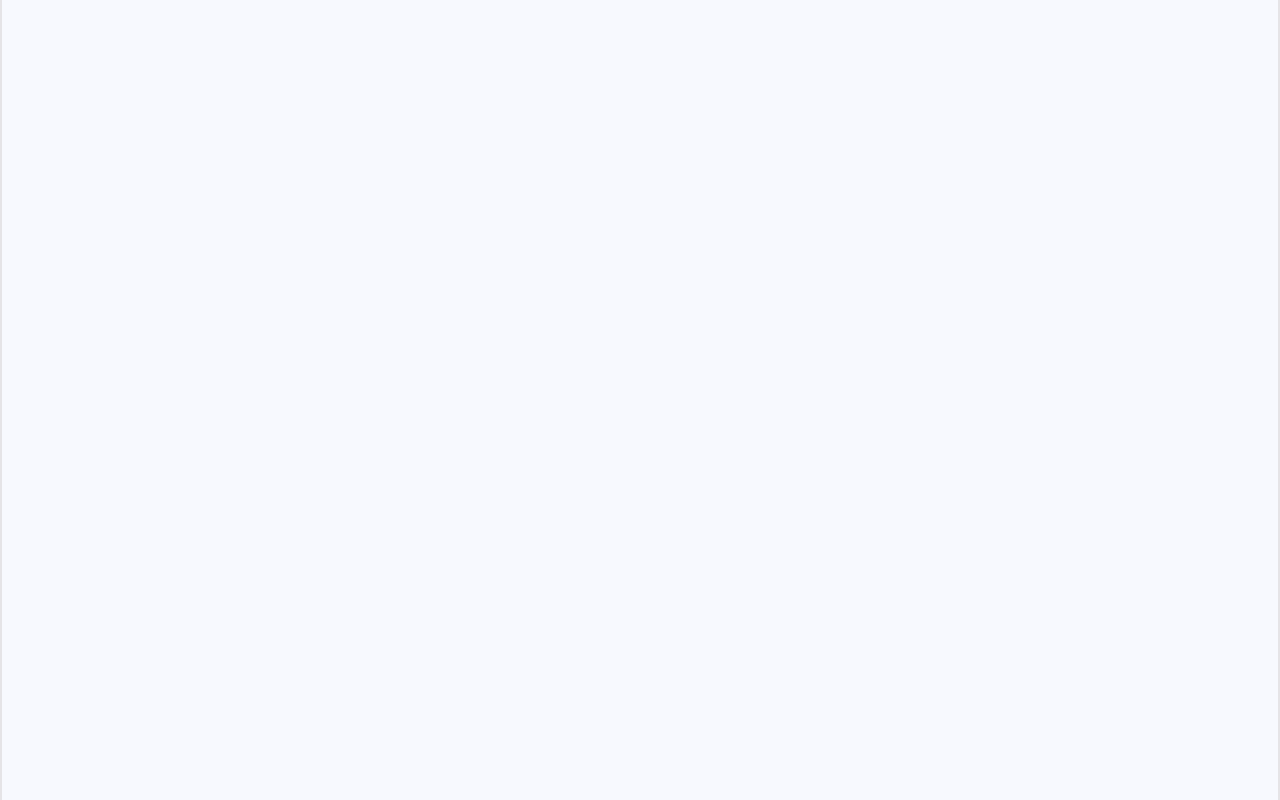
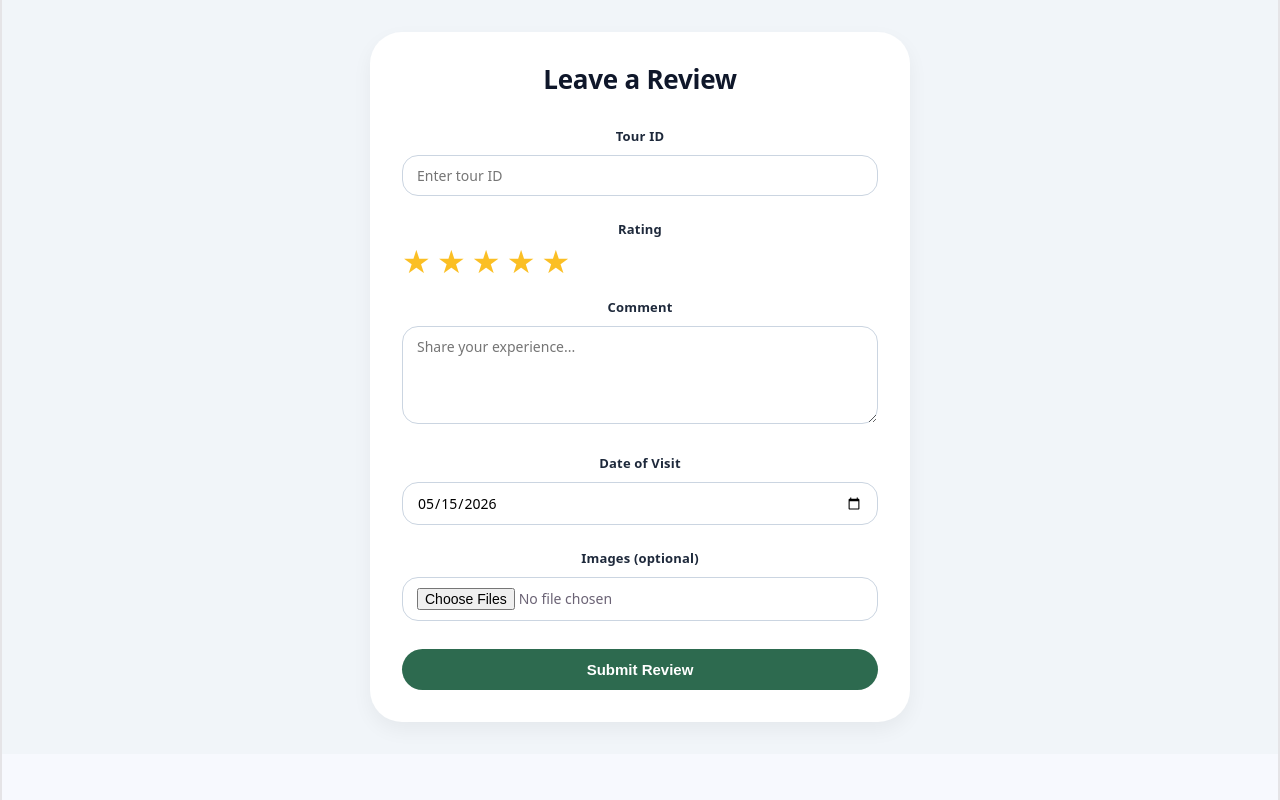
Before and after one commit to alim344/SOA_front, a Vue app in the folder soa-tour-frontend/: page /review in a window 1280 px wide. Before the commit this address had no page. Built offline with nearby package versions, Linux system fonts and the light colour scheme.

Commit message:
review tour

```diff
--- a/soa-tour-frontend/src/router/index.js
+++ b/soa-tour-frontend/src/router/index.js
@@ -5,6 +5,7 @@ import TouristHomeView from '../views/TouristHomeView.vue'
 import Login from '../views/Login.vue'
 import CreateTour from "../views/Guide/CreateTour.vue";
 import DraftTours from "../views/Guide/DraftTours.vue";
+import Review from "../views/Guide/Review.vue";
 
 const routes = [
   {
@@ -31,6 +32,11 @@ const routes = [
     path: '/draftTours',
     name: 'DraftTours',
     component: DraftTours
+  },
+  {
+    path: '/review',
+    name: 'Review',
+    component: Review
   }
 ]
 
--- /dev/null
+++ b/soa-tour-frontend/src/views/Guide/Review.vue
@@ -0,0 +1,410 @@
+<template>
+  <div class="review-wrapper">
+    <div class="review-container">
+      <h2 class="page-title">Leave a Review</h2>
+
+      <div class="form-group">
+        <label class="form-label">Tour ID</label>
+        <input
+            type="number"
+            v-model="tourId"
+            class="form-input"
+            placeholder="Enter tour ID"
+        />
+      </div>
+
+      <div class="form-group">
+        <label class="form-label">Rating</label>
+        <div class="rating-stars">
+          <span
+              v-for="star in 5"
+              :key="star"
+              @click="form.rating = star"
+              class="star"
+              :class="{ active: star <= form.rating }"
+          >
+            ★
+          </span>
+        </div>
+      </div>
+
+      <div class="form-group">
+        <label class="form-label">Comment</label>
+        <textarea
+            v-model="form.comment"
+            rows="4"
+            class="form-textarea"
+            placeholder="Share your experience..."
+        ></textarea>
+      </div>
+
+      <div class="form-group">
+        <label class="form-label">Date of Visit</label>
+        <input type="date" v-model="form.visitDate" class="form-input" />
+      </div>
+
+      <div class="form-group">
+        <label class="form-label">Images (optional)</label>
+        <input
+            type="file"
+            @change="handleImageUpload"
+            multiple
+            accept="image/*"
+            class="file-input"
+        />
+        <div class="image-preview" v-if="imageUrls.length">
+          <div v-for="(url, idx) in imageUrls" :key="idx" class="preview-img">
+            <img :src="url" />
+            <button type="button" @click="removeImage(idx)" class="remove-img">✖</button>
+          </div>
+        </div>
+      </div>
+
+      <button @click="submitReview" class="submit-btn" :disabled="submitting">
+        {{ submitting ? 'Submitting...' : 'Submit Review' }}
+      </button>
+
+      <div v-if="successMessage" class="success-message">{{ successMessage }}</div>
+      <div v-if="errorMessage" class="error-message">{{ errorMessage }}</div>
+
+      <div v-if="fetchedReviews.length > 0" class="reviews-section">
+        <h3 class="section-title">Reviews ({{ fetchedReviews.length }})</h3>
+        <div v-for="review in fetchedReviews" :key="review.id" class="review-item">
+          <div class="review-header">
+            <strong class="reviewer-name">{{ review.touristName }} {{ review.touristSurname }}</strong>
+            <div class="review-rating">{{ '★'.repeat(review.rating) }}{{ '☆'.repeat(5 - review.rating) }}</div>
+          </div>
+          <div class="review-field">
+            <span class="field-label">Comment:</span>
+            <span class="field-value">{{ review.comment }}</span>
+          </div>
+          <div class="review-field">
+            <span class="field-label">Visit Date:</span>
+            <span class="field-value">{{ formatDate(review.visitDate) }}</span>
+          </div>
+          <div class="review-field" v-if="review.commentDate">
+            <span class="field-label">Posted:</span>
+            <span class="field-value">{{ formatDate(review.commentDate) }}</span>
+          </div>
+          <div v-if="review.images?.length" class="review-images">
+            <img v-for="img in review.images" :key="img" :src="img" class="review-img" />
+          </div>
+        </div>
+      </div>
+
+      <!-- Load Reviews Button -->
+      <button @click="fetchReviews" class="fetch-btn" v-if="tourId">Load Reviews</button>
+    </div>
+  </div>
+</template>
+
+<script>
+import axios from "axios";
+
+export default {
+  name: "CreateSimpleReview",
+  data() {
+    return {
+      tourId: null,
+      form: {
+        rating: 5,
+        comment: "",
+        visitDate: new Date().toISOString().split("T")[0],
+      },
+      imageUrls: [],
+      submitting: false,
+      successMessage: "",
+      errorMessage: "",
+      fetchedReviews: [],
+    };
+  },
+  methods: {
+    handleImageUpload(event) {
+      const files = Array.from(event.target.files);
+      for (const file of files) {
+        const reader = new FileReader();
+        reader.onload = () => this.imageUrls.push(reader.result);
+        reader.readAsDataURL(file);
+      }
+      event.target.value = "";
+    },
+    removeImage(idx) {
+      this.imageUrls.splice(idx, 1);
+    },
+    async submitReview() {
+      if (!this.tourId || !this.form.comment) {
+        this.errorMessage = "Tour ID and comment are required";
+        return;
+      }
+      this.submitting = true;
+      this.successMessage = "";
+      this.errorMessage = "";
+
+      try {
+        const token = localStorage.getItem("token");
+        await axios.post(
+            `http://localhost:8000/review/${this.tourId}`,
+            {
+              rating: this.form.rating,
+              comment: this.form.comment,
+              visitDate: this.form.visitDate + "T00:00:00",
+              images: this.imageUrls,
+            },
+            { headers: { Authorization: `Bearer ${token}` } }
+        );
+        this.successMessage = "Review submitted!";
+        this.form.comment = "";
+        this.form.rating = 5;
+        this.imageUrls = [];
+        await this.fetchReviews();
+        setTimeout(() => (this.successMessage = ""), 3000);
+      } catch (err) {
+        this.errorMessage = err.response?.status === 403 ? "Tour must be PUBLISHED" : "Submission failed";
+      } finally {
+        this.submitting = false;
+      }
+    },
+    async fetchReviews() {
+      if (!this.tourId) return;
+      try {
+        const token = localStorage.getItem("token");
+        const res = await axios.get(`http://localhost:8000/review/${this.tourId}`, {
+          headers: { Authorization: `Bearer ${token}` },
+        });
+        this.fetchedReviews = res.data;
+      } catch (err) {
+        this.fetchedReviews = [];
+      }
+    },
+    formatDate(date) {
+      if (!date) return "N/A";
+      return new Date(date).toLocaleDateString("en-GB");
+    },
+  },
+};
+</script>
+
+<style scoped>
+.review-wrapper {
+  display: flex;
+  justify-content: center;
+  align-items: center;
+  min-height: 100%;
+  padding: 32px;
+  background: #f1f5f9;
+}
+
+.review-container {
+  max-width: 540px;
+  width: 100%;
+  background: white;
+  border-radius: 32px;
+  padding: 32px;
+  box-shadow: 0 8px 20px rgba(0, 0, 0, 0.05);
+}
+
+.page-title {
+  font-size: 26px;
+  font-weight: 700;
+  color: #0f172a;
+  text-align: center;
+  margin-bottom: 28px;
+}
+
+.form-group {
+  margin-bottom: 20px;
+}
+
+.form-label {
+  display: block;
+  font-size: 13px;
+  font-weight: 600;
+  color: #1e293b;
+  margin-bottom: 6px;
+}
+
+.form-input,
+.form-textarea,
+.file-input {
+  width: 100%;
+  padding: 10px 14px;
+  border: 1px solid #cbd5e1;
+  border-radius: 16px;
+  font-size: 14px;
+  font-family: inherit;
+  transition: 0.2s;
+}
+
+.form-input:focus,
+.form-textarea:focus {
+  outline: none;
+  border-color: #2d6a4f;
+  box-shadow: 0 0 0 3px rgba(45, 106, 79, 0.1);
+}
+
+.rating-stars {
+  display: flex;
+  gap: 6px;
+}
+
+.star {
+  font-size: 32px;
+  cursor: pointer;
+  color: #cbd5e1;
+  transition: 0.1s;
+}
+
+.star.active {
+  color: #fbbf24;
+}
+
+.image-preview {
+  display: flex;
+  flex-wrap: wrap;
+  gap: 10px;
+  margin-top: 12px;
+}
+
+.preview-img {
+  position: relative;
+  width: 70px;
+  height: 70px;
+}
+
+.preview-img img {
+  width: 100%;
+  height: 100%;
+  object-fit: cover;
+  border-radius: 12px;
+}
+
+.remove-img {
+  position: absolute;
+  top: -8px;
+  right: -8px;
+  background: #ef4444;
+  color: white;
+  border: none;
+  border-radius: 50%;
+  width: 20px;
+  height: 20px;
+  font-size: 12px;
+  cursor: pointer;
+}
+
+.submit-btn {
+  width: 100%;
+  background: #2d6a4f;
+  color: white;
+  border: none;
+  padding: 12px;
+  border-radius: 40px;
+  font-weight: 600;
+  font-size: 15px;
+  cursor: pointer;
+  transition: 0.2s;
+  margin-top: 8px;
+}
+
+.submit-btn:hover {
+  background: #1b4d3e;
+  transform: translateY(-1px);
+}
+
+.success-message,
+.error-message {
+  text-align: center;
+  font-size: 13px;
+  padding: 10px;
+  border-radius: 40px;
+  margin-top: 16px;
+}
+
+.success-message {
+  background: #e6f9ed;
+  color: #2c6e4f;
+}
+
+.error-message {
+  background: #fff0f0;
+  color: #c2412c;
+}
+
+.reviews-section {
+  margin-top: 32px;
+  padding-top: 16px;
+  border-top: 1px solid #e9edf2;
+}
+
+.section-title {
+  font-size: 18px;
+  font-weight: 600;
+  margin-bottom: 14px;
+  color: #0f172a;
+}
+
+.review-item {
+  background: #f8fafc;
+  border-radius: 20px;
+  padding: 14px;
+  margin-bottom: 14px;
+}
+
+.review-header {
+  display: flex;
+  justify-content: space-between;
+  align-items: center;
+  margin-bottom: 10px;
+}
+
+.reviewer-name {
+  font-weight: 600;
+  color: #0f172a;
+}
+
+.review-rating {
+  color: #fbbf24;
+  font-size: 13px;
+}
+
+.review-field {
+  margin-bottom: 6px;
+  font-size: 13px;
+}
+
+.field-label {
+  font-weight: 500;
+  color: #5b6e8c;
+  margin-right: 8px;
+}
+
+.field-value {
+  color: #1e293b;
+}
+
+.review-images {
+  display: flex;
+  gap: 8px;
+  margin-top: 10px;
+}
+
+.review-img {
+  width: 50px;
+  height: 50px;
+  border-radius: 12px;
+  object-fit: cover;
+}
+
+.fetch-btn {
+  width: 100%;
+  background: #eef2ff;
+  border: none;
+  padding: 10px;
+  border-radius: 40px;
+  font-size: 13px;
+  font-weight: 500;
+  color: #2d6a4f;
+  margin-top: 20px;
+  cursor: pointer;
+}
+</style>
--- a/soa-tour-frontend/src/views/GuideHomeView.vue
+++ b/soa-tour-frontend/src/views/GuideHomeView.vue
@@ -24,6 +24,9 @@
           </button>
           <button class="nav-btn" @click="setActiveTab('drafts')">
             <span class="btn-label">Drafts</span>
+          </button>
+          <button class="nav-btn" @click="setActiveTab('review')">
+            <span class="btn-label">Review</span>
           </button>
           <button class="nav-btn" @click="setActiveTab('profile')">
             <span class="btn-label">Profile</span>
@@ -67,6 +70,8 @@
           @back="setActiveTab('drafts')"
       />
 
+      <Review v-else-if="activeTab === 'review'" />
+
       <div v-else-if="activeTab === 'profile'" class="content-panel">
         <h2>Profile</h2>
         <p>Your guide profile settings...</p>
@@ -83,10 +88,11 @@ import MyTours from './Guide/MyTours.vue';
 import CreateTour from './Guide/CreateTour.vue';
 import DraftTours from "./Guide/DraftTours.vue";
 import DraftTourDetail from "./Guide/DraftTourDetail.vue";
+import Review from "./Guide/Review.vue";
 export default {
 
   components:{
-    AllTours,TourDetail,ManageKeyPoints,MyTours,CreateTour,DraftTours,DraftTourDetail
+    AllTours,TourDetail,ManageKeyPoints,MyTours,CreateTour,DraftTours,DraftTourDetail,Review
   },
   data(){
     return{
```
